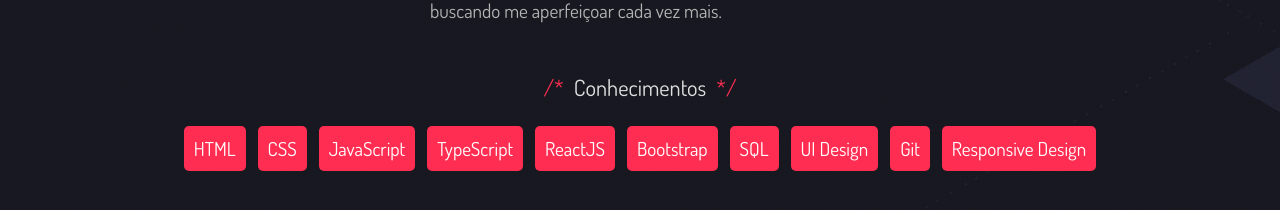
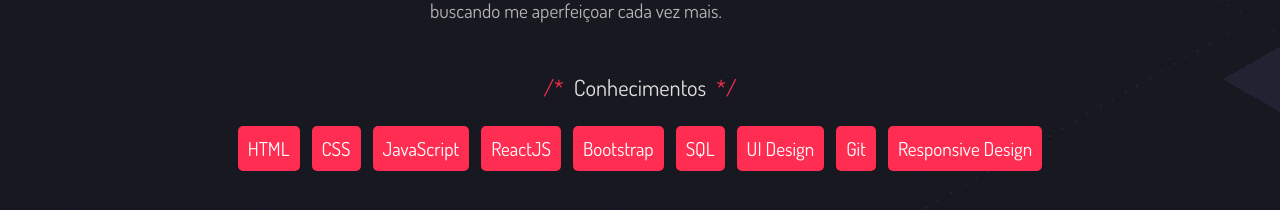
Before and after one commit to victordunaivits/portfolio2.0, a React (Create React App) app: page / in a window 1280 px wide. Shown: the part 1220-1430 px from the top of the page. Built offline with nearby package versions, Linux system fonts and the light colour scheme.

Commit message:
mudança conhecimentos

```diff
--- a/src/components/Sobre/Conhecimentos/Skills/Skill.jsx
+++ b/src/components/Sobre/Conhecimentos/Skills/Skill.jsx
@@ -12,7 +12,6 @@ function Skill() {
     "HTML",
     "CSS",
     "JavaScript",
-    "TypeScript",
     "ReactJS",
     "Bootstrap",
     "SQL",
```
